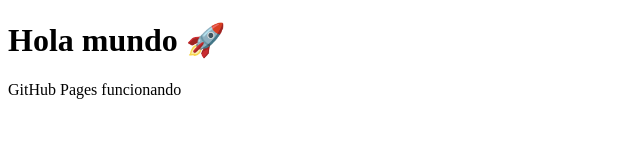
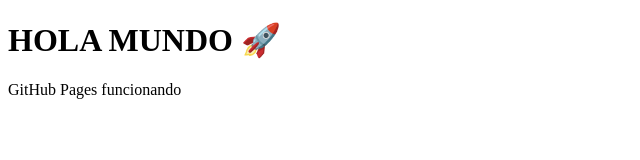
Before and after one commit to FiestaLink/fiestalink-landing, a plain HTML site: page index.html in a window 1280 px wide. Shown: the whole page, without its empty margins (0-640 px from the left). Drawn offline with Linux system fonts and the light colour scheme.

Commit message:
test pages html puro

```diff
--- a/index.html
+++ b/index.html
@@ -5,7 +5,7 @@
   <title>FiestaLink</title>
 </head>
 <body>
-  <h1>Hola mundo 🚀</h1>
+  <h1>HOLA MUNDO 🚀</h1>
   <p>GitHub Pages funcionando</p>
 </body>
 </html>
```
